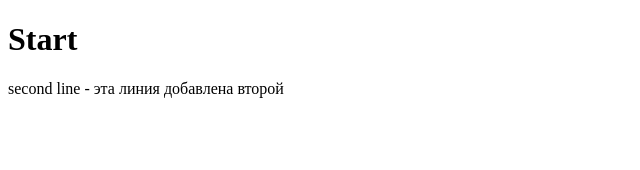
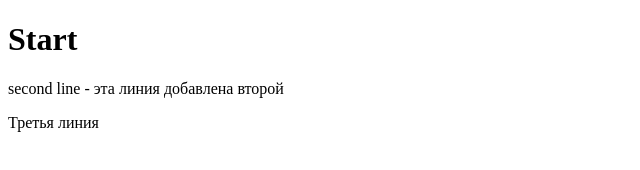
Before and after one commit to AsSerge/testhomeworld, a plain HTML site: page index.html in a window 1280 px wide. Shown: the whole page, without its empty margins (0-640 px from the left). Drawn offline with Linux system fonts and the light colour scheme.

Commit message:
Third line

```diff
--- a/index.html
+++ b/index.html
@@ -8,5 +8,6 @@
 <body>
     <h1>Start</h1>
     <p>second line - эта линия добавлена второй</p>
+    <p>Третья линия</p>
 </body>
 </html>
```
